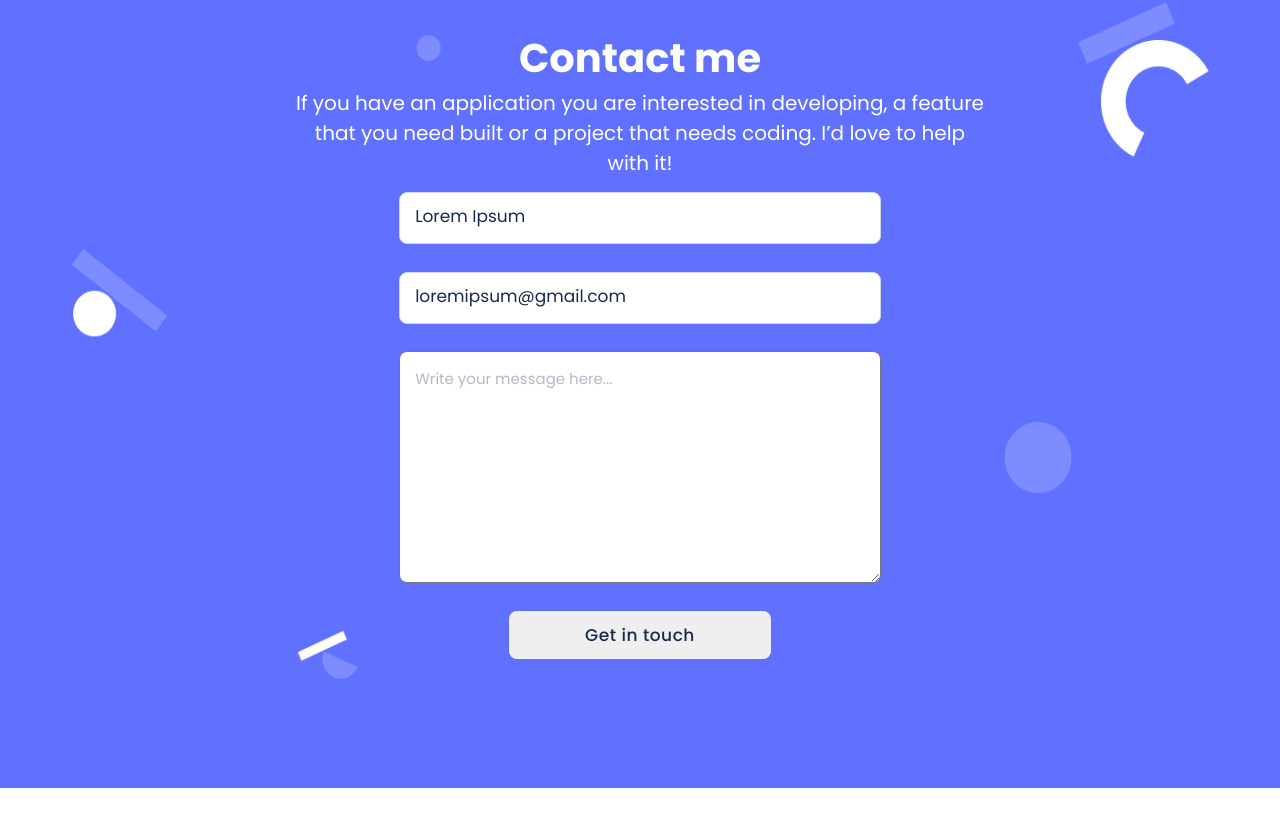
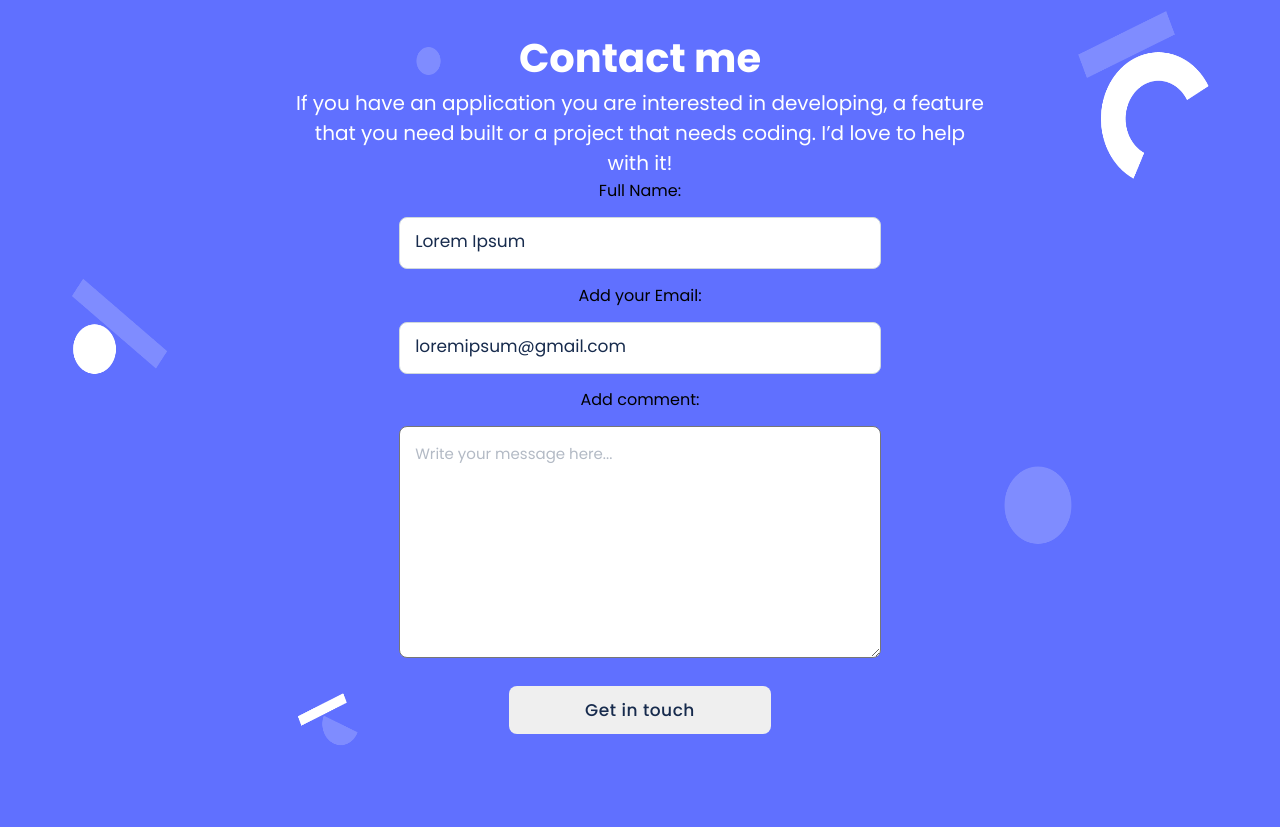
Before and after one commit to ausiemass/portfolio-austin, a website: page index.html in a window 1280 px wide. Shown: the part 4153-4980 px from the top of the page. Before the commit the page ends 4941 px from the top, so only its background shows below. Drawn offline with Linux system fonts and the light colour scheme.

Commit message:
Modified index.html file

```diff
--- a/index.html
+++ b/index.html
@@ -223,11 +223,11 @@
     <p class="contact-item">If you have an application you are interested in developing, a feature that you need built or a project that needs coding.
         I’d love to help with it!</p>
         <form action="https://formspree.io/f/mlekqgyv" method="post" class="form contact-item">
-            <label for="name"></label>
+            <label for="name"> Full Name:</label>
             <input id="name" class="form-item input-item" type="text" maxlength="30" placeholder="Lorem Ipsum" required>
-            <label for="email"></label>
+            <label for="email">Add your Email:</label>
             <input id="email" class="form-item input-item" type="email" placeholder="loremipsum@gmail.com" required>
-            <label for="comment"></label>
+            <label for="comment">Add comment:</label>
             <textarea id="comment" class="form-item input-item" name="comment" id="comment" cols="50" rows="10" maxlength="500" placeholder="Write your message here..." required></textarea>
             <button class="form-item form-button" type="submit">Get in touch</button>
         </form>
```
